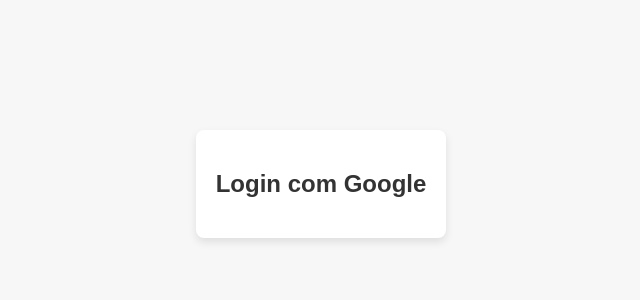
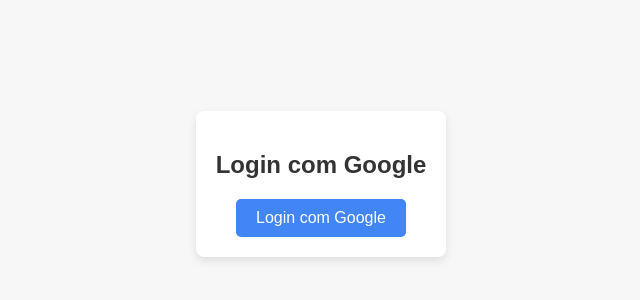
Before and after one commit to EricRochaGoncalves/Teste-de-api, a plain HTML site: page index.html in a window 1280 px wide. Shown: the part 216-516 px from the top of the page, without its empty margins (319-959 px from the left). Drawn offline with Linux system fonts and the light colour scheme.

Commit message:
Atualizar o index.html

```diff
--- a/index.html
+++ b/index.html
@@ -26,6 +26,18 @@
       font-size: 24px;
       color: #333;
     }
+    #google-signin-button {
+      padding: 10px 20px;
+      background-color: #4285f4;
+      color: white;
+      border: none;
+      border-radius: 5px;
+      cursor: pointer;
+      font-size: 16px;
+    }
+    #google-signin-button:hover {
+      background-color: #357ae8;
+    }
   </style>
 </head>
 <body>
@@ -33,7 +45,7 @@
   <div class="login-container">
     <h2>Login com Google</h2>
     <!-- Botão de login do Google -->
-    <div id="google-signin-button"></div>
+    <button id="google-signin-button" onclick="signInWithGoogle()">Login com Google</button>
   </div>
 
   <!-- Carregar o SDK do Google -->
@@ -45,31 +57,23 @@
       gapi.load('auth2', function() {
         gapi.auth2.init({
           client_id: '1038063374311-33nq4hcvkhntu1bs322p2e4658pnd4e8.apps.googleusercontent.com'  // Substitua com seu Client ID
-        }).then(function() {
-          // Renderizar o botão de login
-          gapi.signin2.render('google-signin-button', {
-            scope: 'profile email',
-            longtitle: true,  // Botão com título completo
-            theme: 'dark',    // Tema escuro
-            onsuccess: onSignIn,
-            onfailure: onSignInFailure
-          });
         });
       });
     }
 
-    // Função para lidar com o sucesso do login
-    function onSignIn(googleUser) {
-      const profile = googleUser.getBasicProfile();
-      console.log('Nome: ' + profile.getName());
-      console.log('Email: ' + profile.getEmail());
-      alert('Login bem-sucedido!\nNome: ' + profile.getName() + '\nE-mail: ' + profile.getEmail());
-    }
+    // Função para iniciar o login
+    function signInWithGoogle() {
+      const auth2 = gapi.auth2.getAuthInstance();
 
-    // Função para lidar com falha no login
-    function onSignInFailure(error) {
-      console.log('Erro no login: ', error);
-      alert('Erro ao tentar fazer login.');
+      auth2.signIn().then(function(googleUser) {
+        const profile = googleUser.getBasicProfile();
+        console.log('Nome: ' + profile.getName());
+        console.log('Email: ' + profile.getEmail());
+        alert('Login bem-sucedido!\nNome: ' + profile.getName() + '\nE-mail: ' + profile.getEmail());
+      }).catch(function(error) {
+        console.log('Erro no login: ', error);
+        alert('Erro ao tentar fazer login.');
+      });
     }
 
     // Inicializar o app ao carregar a página
```
